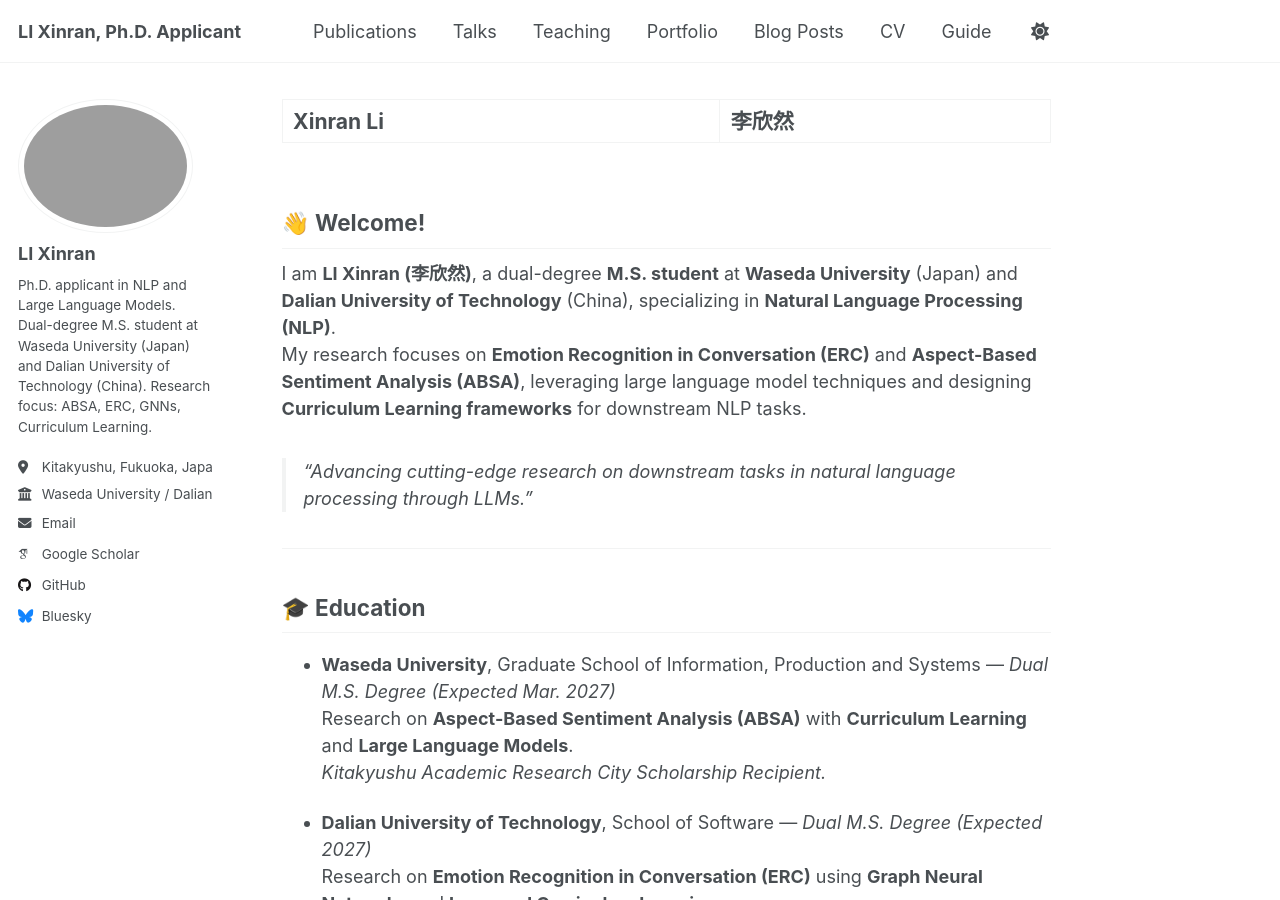
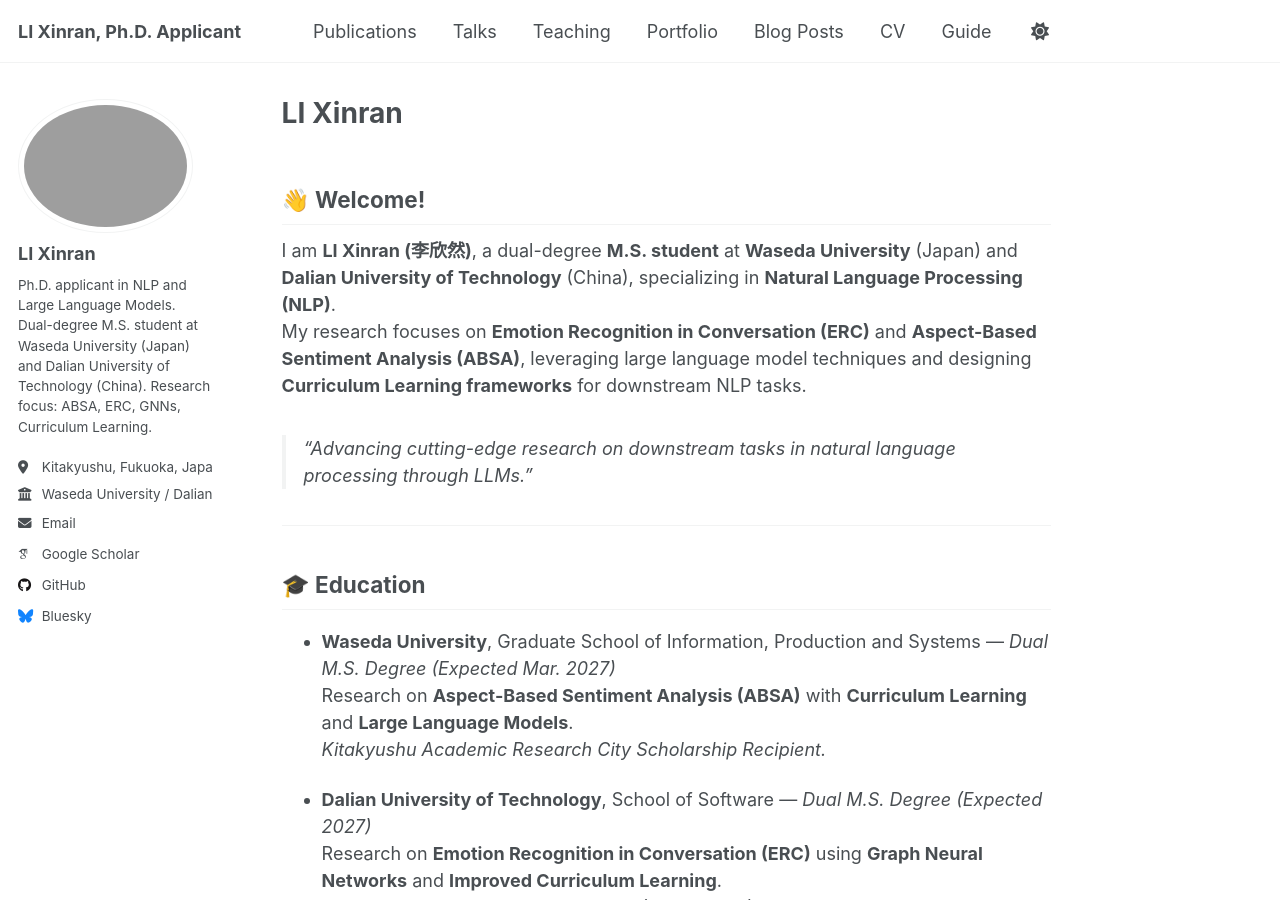
Before and after one commit to LiXinran6/LiXinran6.github.io, a Jekyll site: the page built from _pages/about.md, in a window 1280 px wide and 900 px high. Built offline with Jekyll 4.4.1, drawn with Linux system fonts in a browser that asks for light colours; some web fonts are replaced; a script that is not in the unit is left out.

Commit message:
Update title in about.md to 'LI Xinran'

```diff
--- a/_pages/about.md
+++ b/_pages/about.md
@@ -1,6 +1,6 @@
 ---
 permalink: /
-title: "Xinran Li | 李欣然"
+title: "LI Xinran"
 author_profile: true
 redirect_from:
   - /about/
```
